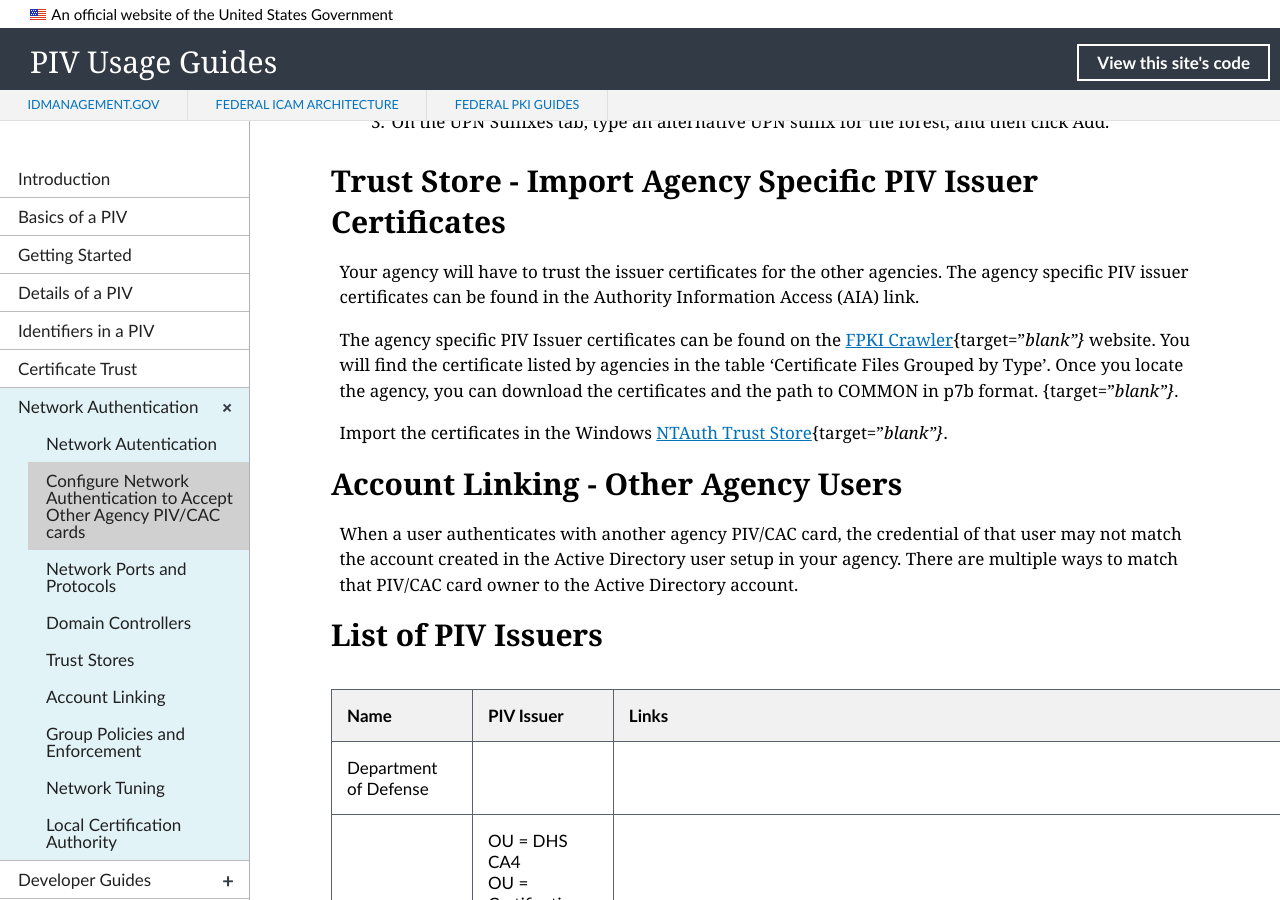
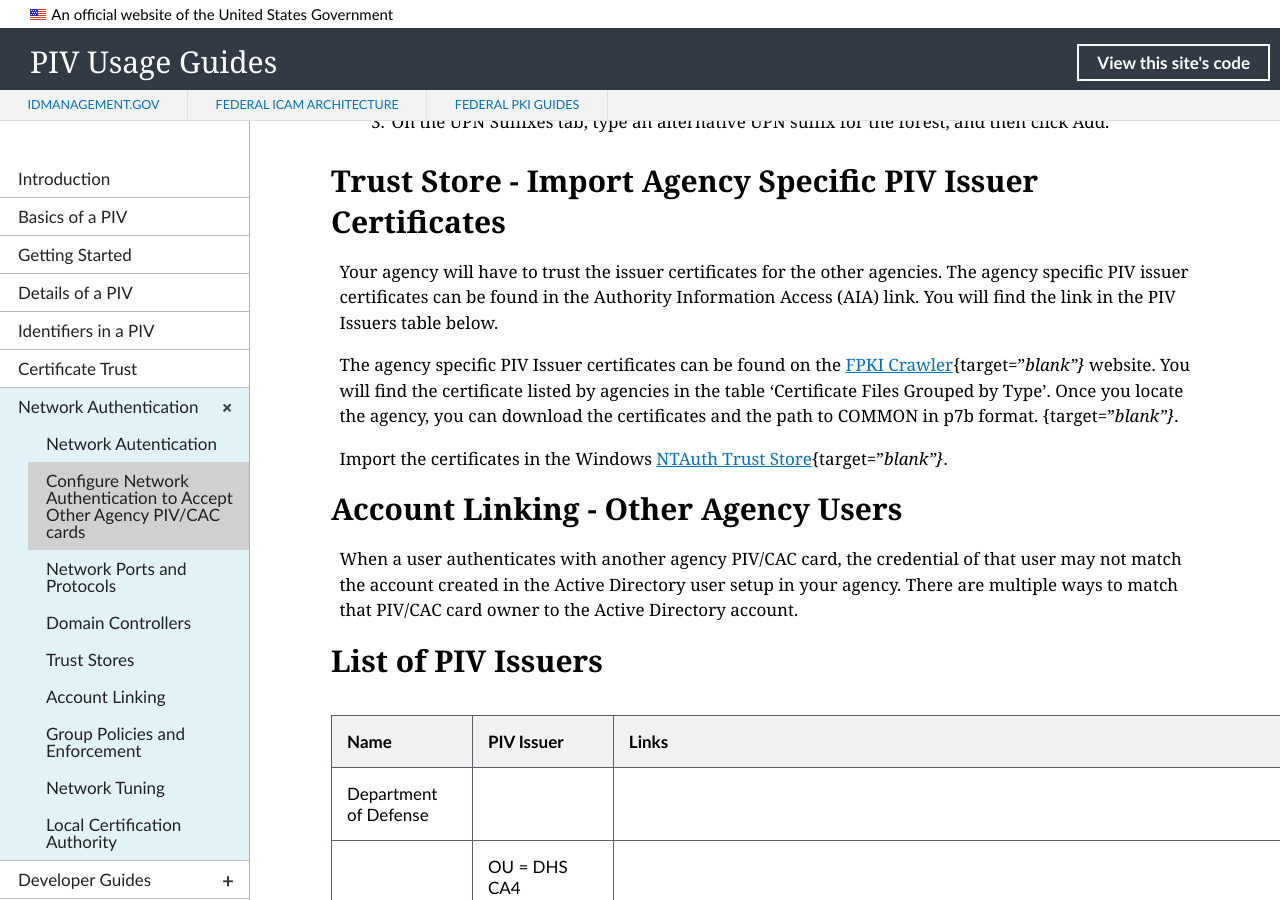
Before and after one commit to GSA/piv-guides, a Jekyll site: the page built from _networkconfig/11-all-agency-piv.md, in a window 1280 px wide and 900 px high, scrolled down 786 px. Built offline with Jekyll 4.4.1, drawn with Linux system fonts in a browser that asks for light colours; nearby versions of some CDN libraries.

Commit message:
Update 11-all-agency-piv.md

```diff
--- a/_networkconfig/11-all-agency-piv.md
+++ b/_networkconfig/11-all-agency-piv.md
@@ -23,7 +23,7 @@
 
 ## Trust Store - Import Agency Specific PIV Issuer Certificates
 
-Your agency will have to trust the issuer certificates for the other agencies. The agency specific PIV issuer certificates can be found in the Authority Information Access (AIA) link.
+Your agency will have to trust the issuer certificates for the other agencies. The agency specific PIV issuer certificates can be found in the Authority Information Access (AIA) link. You will find the link in the PIV Issuers table below.
 
 The agency specific PIV Issuer certificates can be found on the [FPKI Crawler](https://fpki-graph.fpki-lab.gov/crawler/){target="_blank"}_ website. You will find the certificate listed by agencies in the table 'Certificate Files Grouped by Type'. Once you locate the agency, you can download the certificates and the path to COMMON in p7b format.
 {target="_blank"}_.
```
Also changed, not shown: other parts of _networkconfig/11-all-agency-piv.md (+1 -1 lines).
